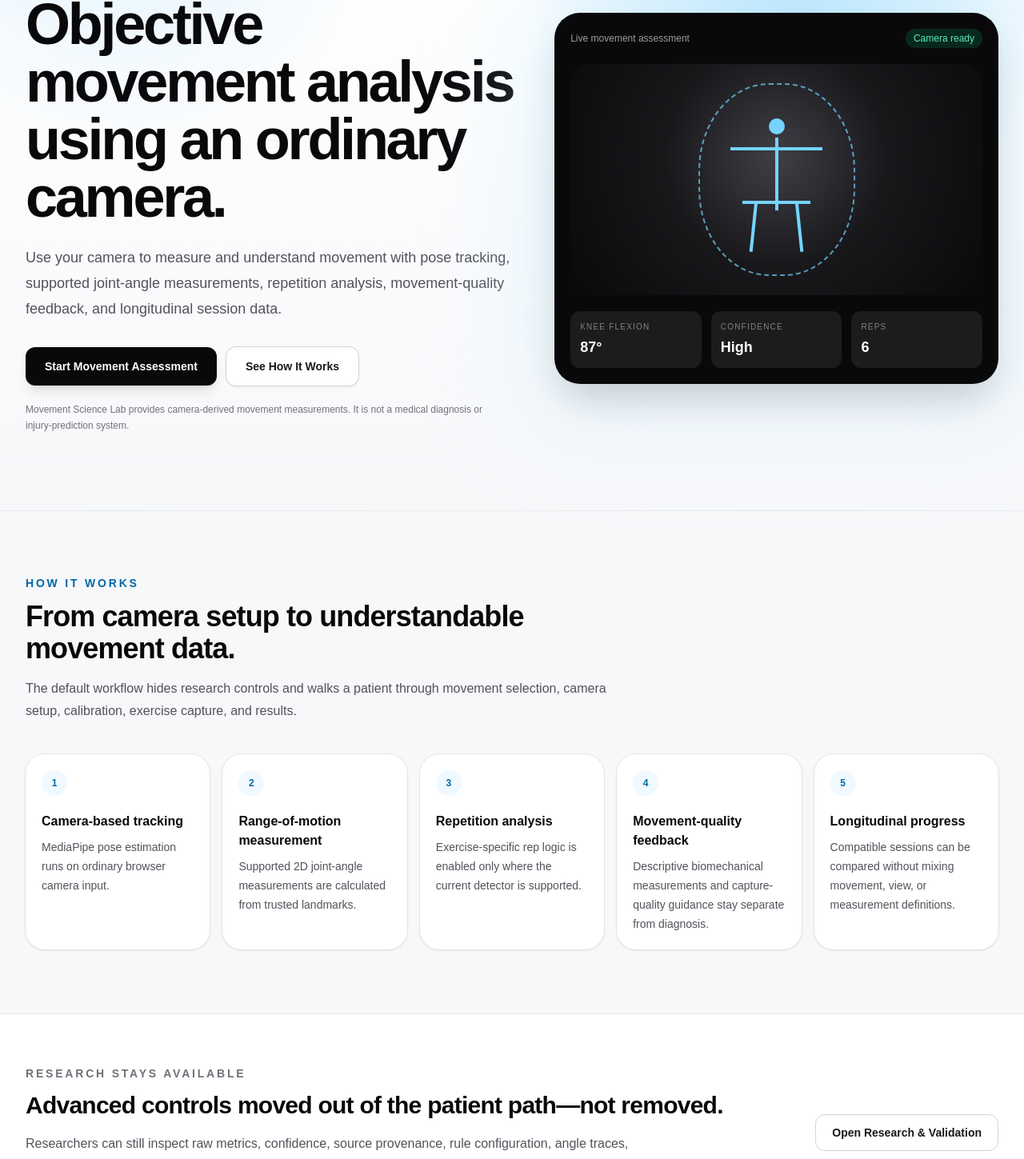
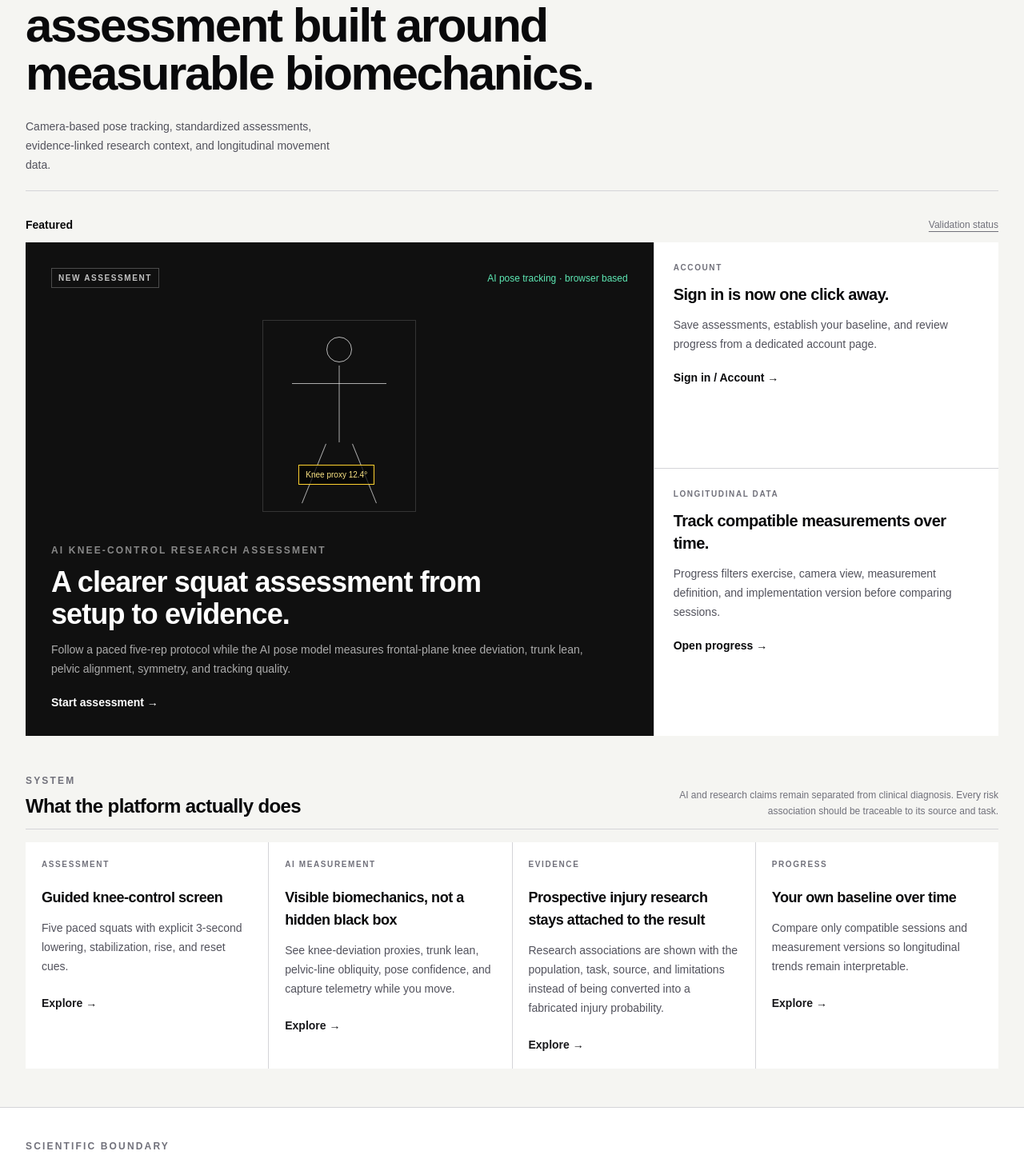
Before and after one commit to AadiJ1in/MovementScienceLab, a Next.js app: page / in a window 1280 px wide. Shown: the part 205-1654 px from the top of the page at 80% size. Built offline with nearby package versions, Linux system fonts and the light colour scheme.

Commit message:
Redesign homepage as professional editorial clinical product

```diff
--- a/app/page.tsx
+++ b/app/page.tsx
@@ -1,84 +1,131 @@
 import Link from "next/link";
 
-const CAPABILITIES = [
-  { title: "Camera-based tracking", text: "MediaPipe pose estimation runs on ordinary browser camera input." },
-  { title: "Range-of-motion measurement", text: "Supported 2D joint-angle measurements are calculated from trusted landmarks." },
-  { title: "Repetition analysis", text: "Exercise-specific rep logic is enabled only where the current detector is supported." },
-  { title: "Movement-quality feedback", text: "Descriptive biomechanical measurements and capture-quality guidance stay separate from diagnosis." },
-  { title: "Longitudinal progress", text: "Compatible sessions can be compared without mixing movement, view, or measurement definitions." },
+const FEATURES = [
+  {
+    eyebrow: "Assessment",
+    title: "Guided knee-control screen",
+    text: "Five paced squats with explicit 3-second lowering, stabilization, rise, and reset cues.",
+    href: "/assessment",
+  },
+  {
+    eyebrow: "AI measurement",
+    title: "Visible biomechanics, not a hidden black box",
+    text: "See knee-deviation proxies, trunk lean, pelvic-line obliquity, pose confidence, and capture telemetry while you move.",
+    href: "/assessment",
+  },
+  {
+    eyebrow: "Evidence",
+    title: "Prospective injury research stays attached to the result",
+    text: "Research associations are shown with the population, task, source, and limitations instead of being converted into a fabricated injury probability.",
+    href: "/research",
+  },
+  {
+    eyebrow: "Progress",
+    title: "Your own baseline over time",
+    text: "Compare only compatible sessions and measurement versions so longitudinal trends remain interpretable.",
+    href: "/progress",
+  },
 ] as const;
 
 export default function Home() {
   return (
-    <main className="overflow-hidden bg-[#f7f8fa]">
-      <section className="relative border-b border-zinc-200/70 bg-[radial-gradient(circle_at_78%_15%,#bae6fd_0,transparent_28%),radial-gradient(circle_at_12%_0%,#e0f2fe_0,transparent_24%),linear-gradient(#fff,#f7f8fa)]">
-        <div className="mx-auto grid min-h-[74vh] max-w-7xl items-center gap-12 px-4 py-16 sm:px-6 lg:grid-cols-[1.05fr_.95fr] lg:px-8 lg:py-24">
+    <main className="min-h-screen bg-[#f5f5f2] text-zinc-950">
+      <section className="mx-auto max-w-7xl px-4 pb-8 pt-10 sm:px-6 lg:px-8 lg:pt-14">
+        <div className="flex flex-wrap items-end justify-between gap-6 border-b border-zinc-300 pb-5">
           <div>
-            <p className="text-sm font-semibold uppercase tracking-[0.22em] text-sky-700">Movement Science Lab</p>
-            <h1 className="mt-5 max-w-3xl text-5xl font-semibold tracking-[-0.045em] text-zinc-950 sm:text-6xl lg:text-7xl">Objective movement analysis using an ordinary camera.</h1>
-            <p className="mt-6 max-w-2xl text-lg leading-8 text-zinc-600">Use your camera to measure and understand movement with pose tracking, supported joint-angle measurements, repetition analysis, movement-quality feedback, and longitudinal session data.</p>
-            <div className="mt-8 flex flex-wrap gap-3">
-              <Link href="/assessment" className="rounded-xl bg-zinc-950 px-6 py-3.5 text-sm font-semibold text-white shadow-lg shadow-zinc-950/10 transition hover:bg-zinc-800 focus:outline-none focus:ring-2 focus:ring-sky-500">Start Movement Assessment</Link>
-              <a href="#how-it-works" className="rounded-xl bg-white px-6 py-3.5 text-sm font-semibold text-zinc-900 shadow-sm ring-1 ring-zinc-300 transition hover:bg-zinc-50 focus:outline-none focus:ring-2 focus:ring-sky-500">See How It Works</a>
-            </div>
-            <p className="mt-5 max-w-xl text-xs leading-5 text-zinc-500">Movement Science Lab provides camera-derived movement measurements. It is not a medical diagnosis or injury-prediction system.</p>
+            <p className="text-xs font-semibold uppercase tracking-[0.2em] text-zinc-500">Movement Science Lab</p>
+            <h1 className="mt-3 max-w-4xl text-4xl font-semibold tracking-[-0.04em] sm:text-6xl">
+              AI-assisted movement assessment built around measurable biomechanics.
+            </h1>
           </div>
+          <p className="max-w-sm text-sm leading-6 text-zinc-600">
+            Camera-based pose tracking, standardized assessments, evidence-linked research context, and longitudinal movement data.
+          </p>
+        </div>
+      </section>
 
-          <div className="relative mx-auto w-full max-w-xl">
-            <div className="absolute -inset-8 rounded-[3rem] bg-sky-200/30 blur-3xl" />
-            <div className="relative overflow-hidden rounded-[2rem] bg-zinc-950 p-5 shadow-2xl shadow-zinc-950/20">
-              <div className="flex items-center justify-between text-xs text-white/60"><span>Live movement assessment</span><span className="rounded-full bg-emerald-400/15 px-2.5 py-1 text-emerald-300">Camera ready</span></div>
-              <div className="mt-5 aspect-video rounded-[1.5rem] bg-[radial-gradient(circle_at_50%_40%,#3f3f46_0,#18181b_45%,#09090b_100%)] p-6">
-                <div className="relative mx-auto h-full w-[42%] rounded-[45%] border-2 border-dashed border-sky-300/70">
-                  <span className="absolute left-1/2 top-[18%] h-5 w-5 -translate-x-1/2 rounded-full bg-sky-300" />
-                  <span className="absolute left-1/2 top-[28%] h-[38%] w-1 -translate-x-1/2 bg-sky-300" />
-                  <span className="absolute left-[20%] top-[33%] h-1 w-[60%] bg-sky-300" />
-                  <span className="absolute left-[28%] top-[61%] h-1 w-[44%] bg-sky-300" />
-                  <span className="absolute left-[34%] top-[61%] h-[27%] w-1 rotate-6 bg-sky-300" />
-                  <span className="absolute right-[34%] top-[61%] h-[27%] w-1 -rotate-6 bg-sky-300" />
+      <section className="mx-auto max-w-7xl px-4 sm:px-6 lg:px-8">
+        <div className="mb-3 flex items-center justify-between">
+          <h2 className="text-sm font-semibold text-zinc-950">Featured</h2>
+          <Link href="/validation" className="text-xs font-medium text-zinc-500 underline underline-offset-4">Validation status</Link>
+        </div>
+
+        <div className="grid gap-px bg-zinc-300 lg:grid-cols-[1.55fr_.85fr]">
+          <Link href="/assessment" className="group relative min-h-[420px] overflow-hidden bg-[#101010] p-6 text-white sm:p-8">
+            <div className="relative z-10 flex h-full flex-col justify-between">
+              <div className="flex items-center justify-between gap-4">
+                <span className="border border-white/25 px-2 py-1 text-[10px] font-semibold uppercase tracking-[0.16em] text-white/75">New assessment</span>
+                <span className="text-xs text-emerald-300">AI pose tracking · browser based</span>
+              </div>
+
+              <div className="my-10 flex flex-1 items-center justify-center">
+                <div className="relative h-60 w-48 border border-white/15">
+                  <div className="absolute left-1/2 top-5 h-8 w-8 -translate-x-1/2 rounded-full border border-white/70" />
+                  <div className="absolute left-1/2 top-14 h-24 w-px -translate-x-1/2 bg-white/65" />
+                  <div className="absolute left-9 right-9 top-[78px] h-px bg-white/65" />
+                  <div className="absolute left-[63px] top-[151px] h-20 w-px rotate-[22deg] bg-white/65" />
+                  <div className="absolute right-[63px] top-[151px] h-20 w-px -rotate-[22deg] bg-white/65" />
+                  <div className="absolute left-[44px] top-[180px] border border-amber-300 bg-black/70 px-2 py-1 text-[10px] text-amber-200">Knee proxy 12.4°</div>
                 </div>
               </div>
-              <div className="mt-5 grid grid-cols-3 gap-3 text-white">
-                <PreviewMetric label="Knee flexion" value="87°" />
-                <PreviewMetric label="Confidence" value="High" />
-                <PreviewMetric label="Reps" value="6" />
+
+              <div>
+                <p className="text-xs font-semibold uppercase tracking-[0.18em] text-white/50">AI knee-control research assessment</p>
+                <h3 className="mt-3 max-w-xl text-3xl font-semibold tracking-tight sm:text-4xl">A clearer squat assessment from setup to evidence.</h3>
+                <p className="mt-3 max-w-2xl text-sm leading-6 text-white/65">Follow a paced five-rep protocol while the AI pose model measures frontal-plane knee deviation, trunk lean, pelvic alignment, symmetry, and tracking quality.</p>
+                <p className="mt-5 text-sm font-semibold">Start assessment →</p>
               </div>
             </div>
+          </Link>
+
+          <div className="grid gap-px bg-zinc-300 sm:grid-cols-2 lg:grid-cols-1">
+            <Link href="/account" className="bg-white p-6 transition hover:bg-zinc-50">
+              <p className="text-[10px] font-semibold uppercase tracking-[0.16em] text-zinc-500">Account</p>
+              <h3 className="mt-3 text-xl font-semibold tracking-tight">Sign in is now one click away.</h3>
+              <p className="mt-3 text-sm leading-6 text-zinc-600">Save assessments, establish your baseline, and review progress from a dedicated account page.</p>
+              <p className="mt-5 text-sm font-semibold">Sign in / Account →</p>
+            </Link>
+            <Link href="/progress" className="bg-white p-6 transition hover:bg-zinc-50">
+              <p className="text-[10px] font-semibold uppercase tracking-[0.16em] text-zinc-500">Longitudinal data</p>
+              <h3 className="mt-3 text-xl font-semibold tracking-tight">Track compatible measurements over time.</h3>
+              <p className="mt-3 text-sm leading-6 text-zinc-600">Progress filters exercise, camera view, measurement definition, and implementation version before comparing sessions.</p>
+              <p className="mt-5 text-sm font-semibold">Open progress →</p>
+            </Link>
           </div>
         </div>
       </section>
 
-      <section id="how-it-works" className="mx-auto max-w-7xl px-4 py-20 sm:px-6 lg:px-8">
-        <div className="max-w-3xl">
-          <p className="text-sm font-semibold uppercase tracking-[0.2em] text-sky-700">How it works</p>
-          <h2 className="mt-3 text-3xl font-semibold tracking-tight text-zinc-950 sm:text-4xl">From camera setup to understandable movement data.</h2>
-          <p className="mt-4 text-base leading-7 text-zinc-600">The default workflow hides research controls and walks a patient through movement selection, camera setup, calibration, exercise capture, and results.</p>
+      <section className="mx-auto max-w-7xl px-4 py-12 sm:px-6 lg:px-8">
+        <div className="mb-4 flex items-end justify-between gap-4 border-b border-zinc-300 pb-3">
+          <div>
+            <p className="text-xs font-semibold uppercase tracking-[0.18em] text-zinc-500">System</p>
+            <h2 className="mt-2 text-2xl font-semibold tracking-tight">What the platform actually does</h2>
+          </div>
+          <p className="hidden max-w-md text-right text-xs leading-5 text-zinc-500 md:block">AI and research claims remain separated from clinical diagnosis. Every risk association should be traceable to its source and task.</p>
         </div>
-        <div className="mt-10 grid gap-4 md:grid-cols-2 xl:grid-cols-5">
-          {CAPABILITIES.map((item, index) => (
-            <div key={item.title} className="rounded-[1.5rem] bg-white p-5 shadow-sm ring-1 ring-zinc-200/80">
-              <span className="flex h-8 w-8 items-center justify-center rounded-full bg-sky-50 text-xs font-bold text-sky-700">{index + 1}</span>
-              <h3 className="mt-5 font-semibold text-zinc-950">{item.title}</h3>
-              <p className="mt-2 text-sm leading-6 text-zinc-600">{item.text}</p>
-            </div>
+
+        <div className="grid gap-px bg-zinc-300 md:grid-cols-2 lg:grid-cols-4">
+          {FEATURES.map((item) => (
+            <Link key={item.title} href={item.href} className="group min-h-[230px] bg-white p-5 transition hover:bg-zinc-50">
+              <p className="text-[10px] font-semibold uppercase tracking-[0.16em] text-zinc-500">{item.eyebrow}</p>
+              <h3 className="mt-5 text-lg font-semibold tracking-tight text-zinc-950">{item.title}</h3>
+              <p className="mt-3 text-sm leading-6 text-zinc-600">{item.text}</p>
+              <p className="mt-6 text-sm font-semibold text-zinc-900">Explore →</p>
+            </Link>
           ))}
         </div>
       </section>
 
-      <section className="border-y border-zinc-200 bg-white">
-        <div className="mx-auto grid max-w-7xl gap-8 px-4 py-16 sm:px-6 lg:grid-cols-[1fr_auto] lg:items-center lg:px-8">
+      <section className="border-y border-zinc-300 bg-white">
+        <div className="mx-auto grid max-w-7xl gap-8 px-4 py-10 sm:px-6 lg:grid-cols-[1fr_auto] lg:items-center lg:px-8">
           <div>
-            <p className="text-sm font-semibold uppercase tracking-[0.2em] text-zinc-500">Research stays available</p>
-            <h2 className="mt-3 text-3xl font-semibold tracking-tight text-zinc-950">Advanced controls moved out of the patient path—not removed.</h2>
-            <p className="mt-4 max-w-3xl text-base leading-7 text-zinc-600">Researchers can still inspect raw metrics, confidence, source provenance, rule configuration, angle traces, reference comparison, camera telemetry, diagnostics, validation material, and experimental dual-camera tools.</p>
+            <p className="text-xs font-semibold uppercase tracking-[0.18em] text-zinc-500">Scientific boundary</p>
+            <h2 className="mt-2 text-2xl font-semibold tracking-tight">Measure aggressively. Claim conservatively.</h2>
+            <p className="mt-3 max-w-3xl text-sm leading-6 text-zinc-600">The platform can quantify camera-derived movement, run research movement-quality models, and link features to prospective injury literature. It does not label a person as injured or guarantee that an injury will occur from a webcam squat.</p>
           </div>
-          <Link href="/research" className="rounded-xl border border-zinc-300 bg-white px-5 py-3 text-sm font-semibold text-zinc-900 hover:bg-zinc-50">Open Research & Validation</Link>
+          <Link href="/research" className="border border-zinc-950 px-5 py-3 text-sm font-semibold text-zinc-950 transition hover:bg-zinc-950 hover:text-white">Research & methodology</Link>
         </div>
       </section>
     </main>
   );
 }
-
-function PreviewMetric({ label, value }: { label: string; value: string }) {
-  return <div className="rounded-xl bg-white/8 p-3"><p className="text-[10px] uppercase tracking-[0.12em] text-white/45">{label}</p><p className="mt-1 text-lg font-semibold">{value}</p></div>;
-}
```
